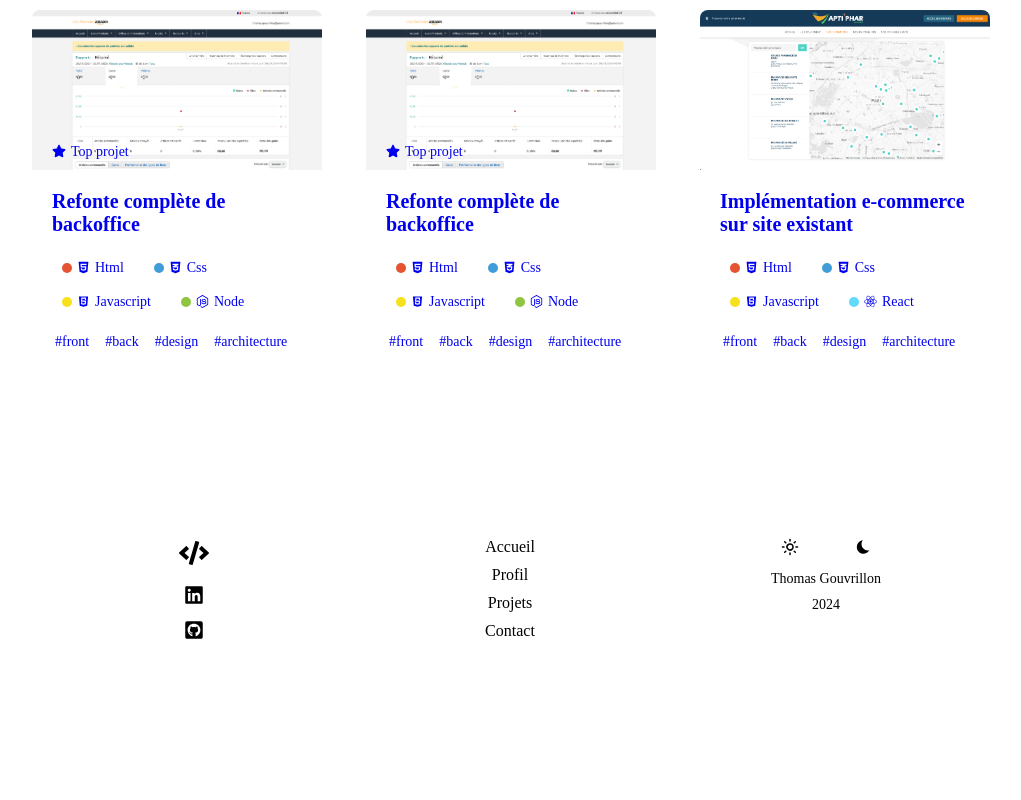
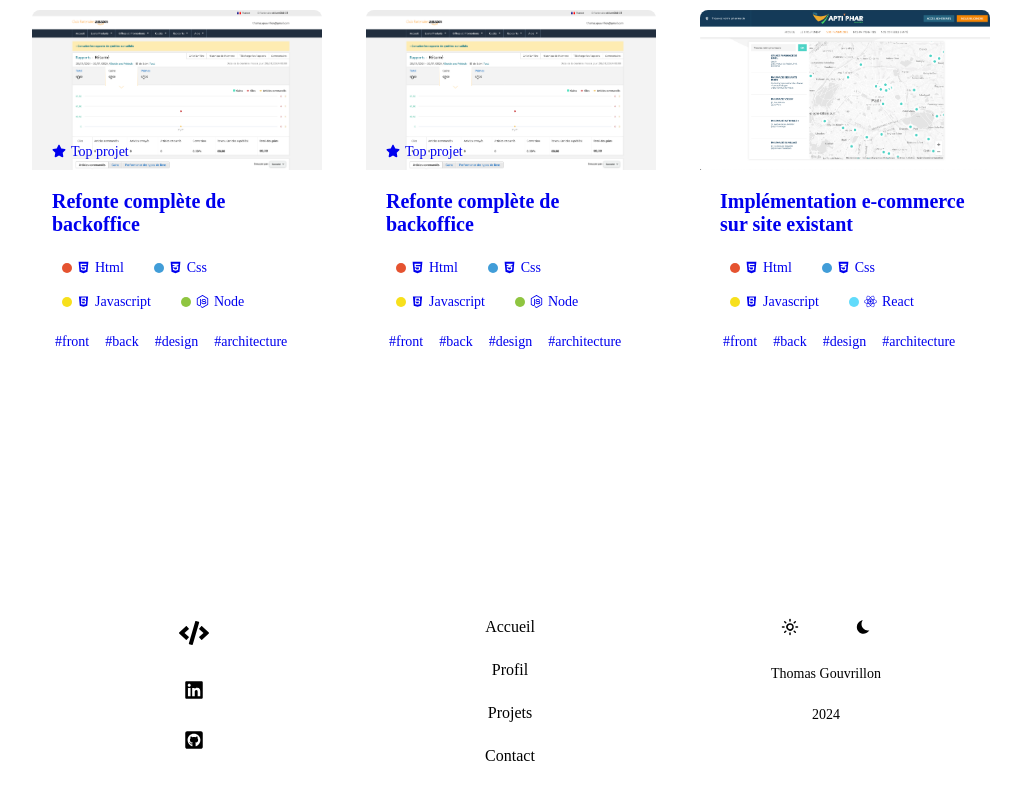
Before and after one commit to gouvrillon/site_perso, a Next.js app: page /Contact in a window 1280 px wide. Shown: the part 1359-2159 px from the top of the page, without its empty margins (130-1151 px from the left). Before the commit the page ends 2035 px from the top, so only its background shows below. Built offline with nearby package versions, Linux system fonts and the light colour scheme.

Commit message:
feat : finalize footer

```diff
--- a/components/Footer/Footer.css
+++ b/components/Footer/Footer.css
@@ -5,7 +5,7 @@
   bottom: 0px;
   display: flex;
   justify-content: center;
-  height: 150px;
+  height: 350px;
 }
 
 .Footer--darkMode {
@@ -15,24 +15,24 @@
 @media screen and (max-width: 620px) {
   .Footer {
     flex-direction: column;
-    height: 400px;
+    height: 500px;
     align-items: center;
+    gap: 40px;
   }
 }
 
 .Footer__container {
-  padding: 20px 0px 0px 0px;
+  padding: 100px 0px 0px 0px;
   display: flex;
   flex-direction: column;
   align-items: center;
-  gap: 10px;
+  gap: 25px;
   width: 25%;
 }
 
 @media screen and (max-width: 620px) {
   .Footer__container {
     padding: 0px 0px 0px 0px;
-    margin: 0px 0px 30px 0px;
     width: 100%;
   }
   .Footer__container_icons {
--- a/components/Layout/Layout.css
+++ b/components/Layout/Layout.css
@@ -1,11 +1,11 @@
 .Layout {
-  padding: 50px 0px 150px 0px;
+  padding: 50px 0px 350px 0px;
   position: relative;
   min-height: 100vh;
 }
 
 @media screen and (max-width: 620px) {
   .Layout {
-    padding: 50px 0px 400px 0px;
+    padding: 50px 0px 500px 0px;
   }
 }
--- a/components/SectionNotFound/SectionNotFound.css
+++ b/components/SectionNotFound/SectionNotFound.css
@@ -1,5 +1,5 @@
 .SectionNotFound {
-  height: calc(100vh - 400px);
+  height: 400px;
   display: flex;
 }
 
```
